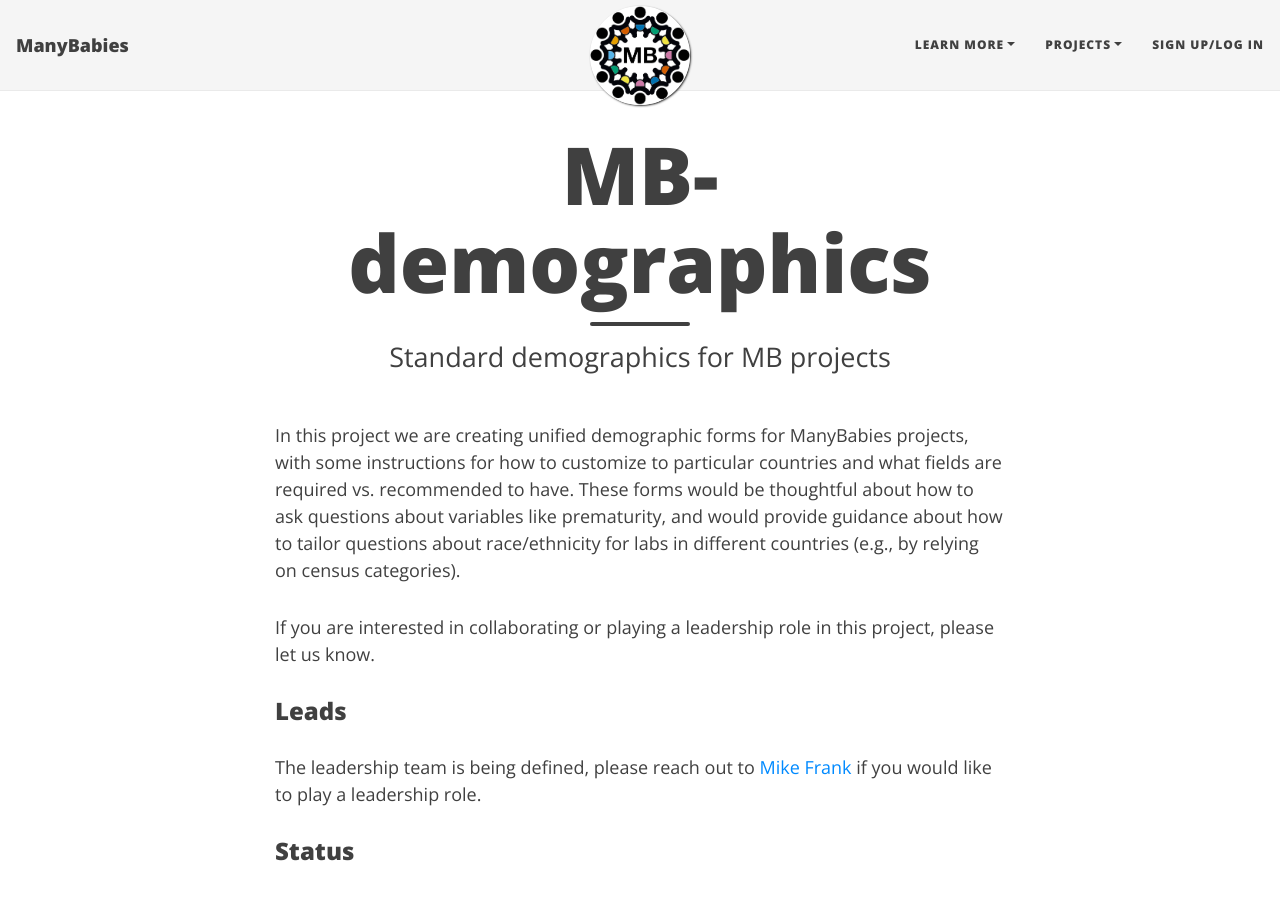
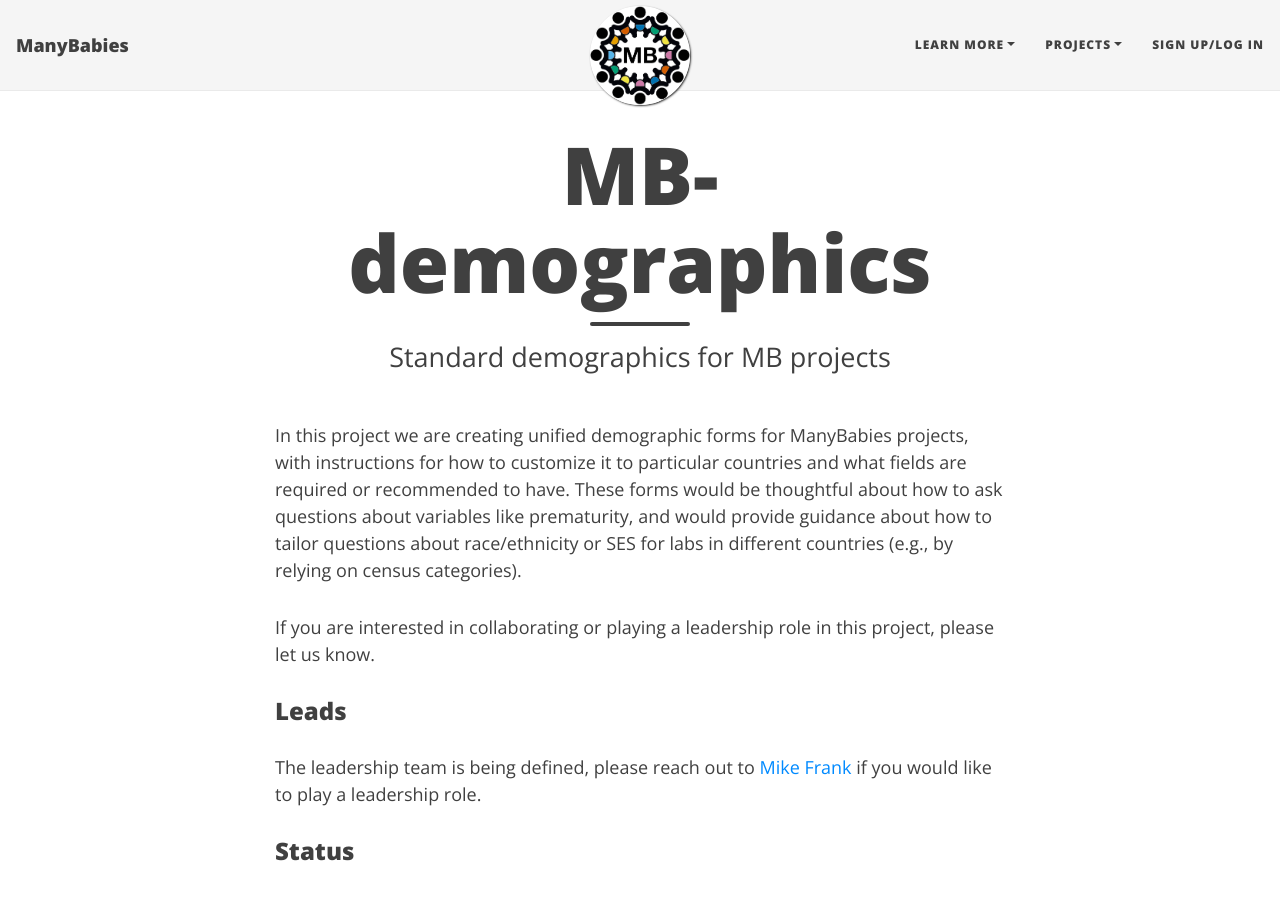
Before and after one commit to manybabies/manybabies.github.io, a Jekyll site: the page built from MB-demographics.md, in a window 1280 px wide and 900 px high. Built offline with Jekyll 4.4.1, drawn with Linux system fonts in a browser that asks for light colours; nearby versions of some CDN libraries; some web fonts are replaced.

Commit message:
add/link MB-demographics

```diff
--- a/MB-demographics.md
+++ b/MB-demographics.md
@@ -8,7 +8,7 @@
 To-do:
 -->
 
-In this project we are creating unified demographic forms for ManyBabies projects, with some instructions for how to customize to particular countries and what fields are required vs. recommended to have. These forms would be thoughtful about how to ask questions about variables like prematurity, and would provide guidance about how to tailor questions about race/ethnicity for labs in different countries (e.g., by relying on census categories).
+In this project we are creating unified demographic forms for ManyBabies projects, with instructions for how to customize it to particular countries and what fields are required or recommended to have. These forms would be thoughtful about how to ask questions about variables like prematurity, and would provide guidance about how to tailor questions about race/ethnicity or SES for labs in different countries (e.g., by relying on census categories).
 
 If you are interested in collaborating or playing a leadership role in this project, please let us know. <!--<img style="float: right;" src="/assets/img/baby-623417_1920_500px.jpg">-->
 
--- a/_config.yml
+++ b/_config.yml
@@ -27,6 +27,7 @@
     - MB4: "MB4"
     - MB5: "MB5"
     - MB-AtHome: "MB-AtHome"
+    - MB-demographics: "MB-demographics"
     - Spin-offs: "so_sa"
   Sign up/Log in: "sign_up_log_in"
 
```
Also changed, not shown: index.md (+13 -2 lines), projects.md (+1 -0 lines), sign_up_log_in.md (+1 -0 lines).
